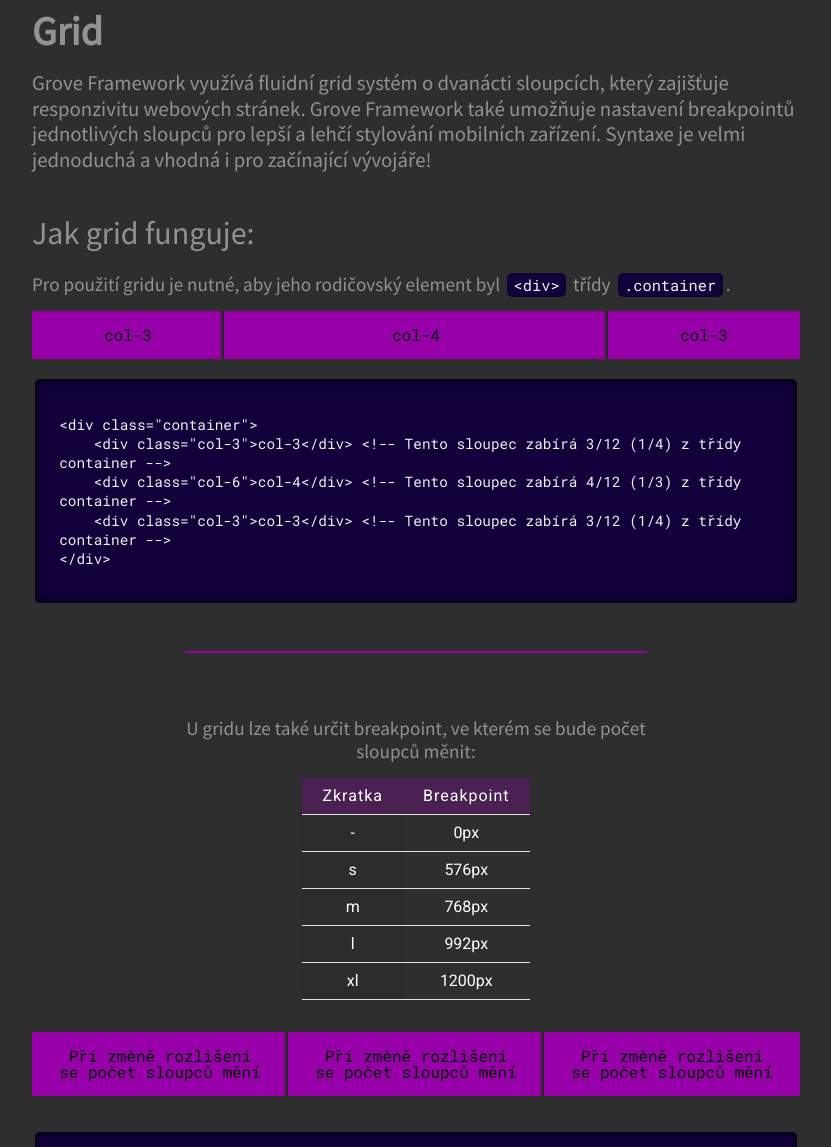
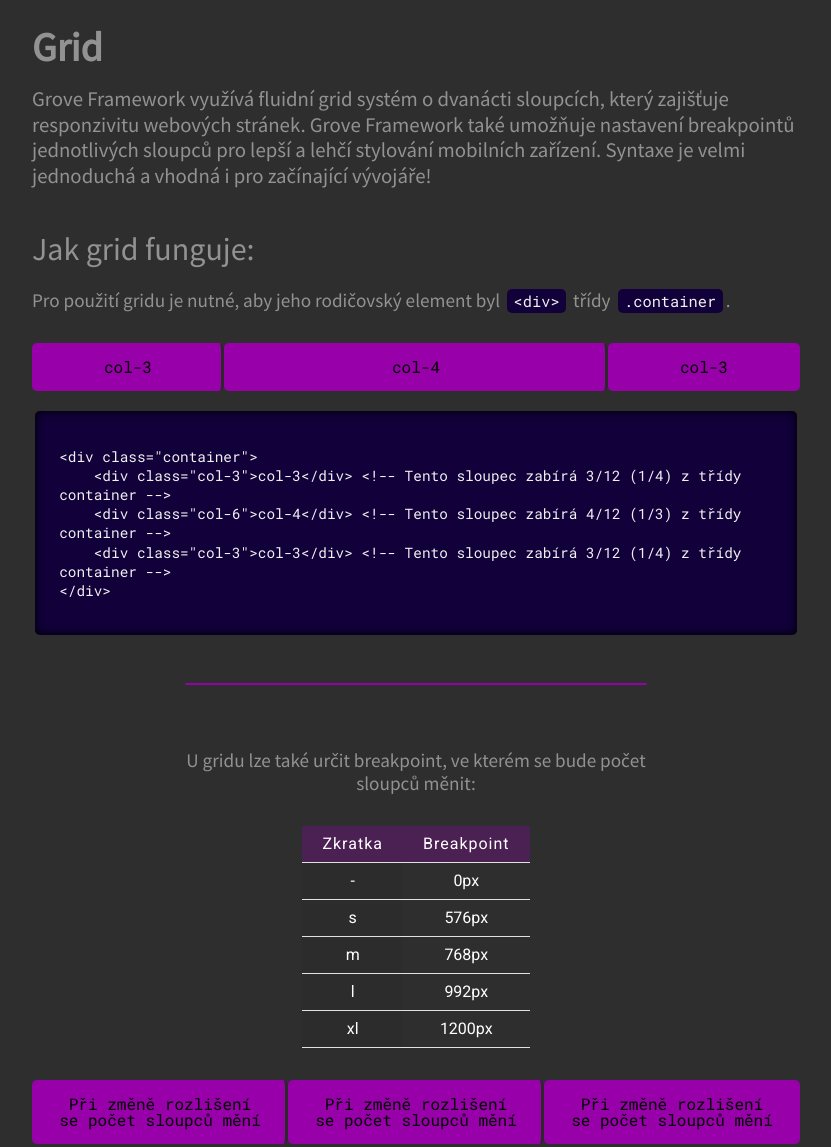
Before and after one commit to Wishonx/wishonx.github.io, a plain HTML site: page manual.html in a window 1280 px wide. Shown: the part 1135-2282 px from the top of the page, without its empty margins (224-1055 px from the left). Drawn offline with Linux system fonts and the light colour scheme.

Commit message:
Add files via upload

```diff
--- a/Grove/styles/_fonts.scss
+++ b/Grove/styles/_fonts.scss
@@ -40,6 +40,7 @@
     line-height: 1.4rem;
     font-family: source sans pro;
     font-size: 1.2rem;
+    margin-bottom: 1rem;
 }
 
 a {
--- a/main.css
+++ b/main.css
@@ -5,6 +5,10 @@
 
 body > div:nth-child(2) {
   display: none !important;
+}
+
+a {
+  color: #9800a9;
 }
 
 .navbar {
@@ -121,6 +125,7 @@
   text-align: center;
   margin-bottom: 4px;
   font-family: roboto mono;
+  border-radius: 5px;
 }
 
 .grid:nth-child(2n+1) {
--- a/manual.css
+++ b/manual.css
@@ -10,7 +10,7 @@
 
 .main {
     background-color: rgb(46, 46, 46);
-    padding: 5rem 5rem;
+    padding: 5rem 10%;
 }
 
 .s {
--- a/manual.html
+++ b/manual.html
@@ -61,7 +61,7 @@
     </nav>
     <!--main-->
     <div class="container bg-dark-gray">
-        <div class="wrap-m-60 main">
+        <div class="wrap-m-60 wrap-s-80 main">
 
 <!--GET STARTED-->
             <!--Tamplate-->
```
Also changed, not shown: Grove/styles/framework.css, 1 other file.
